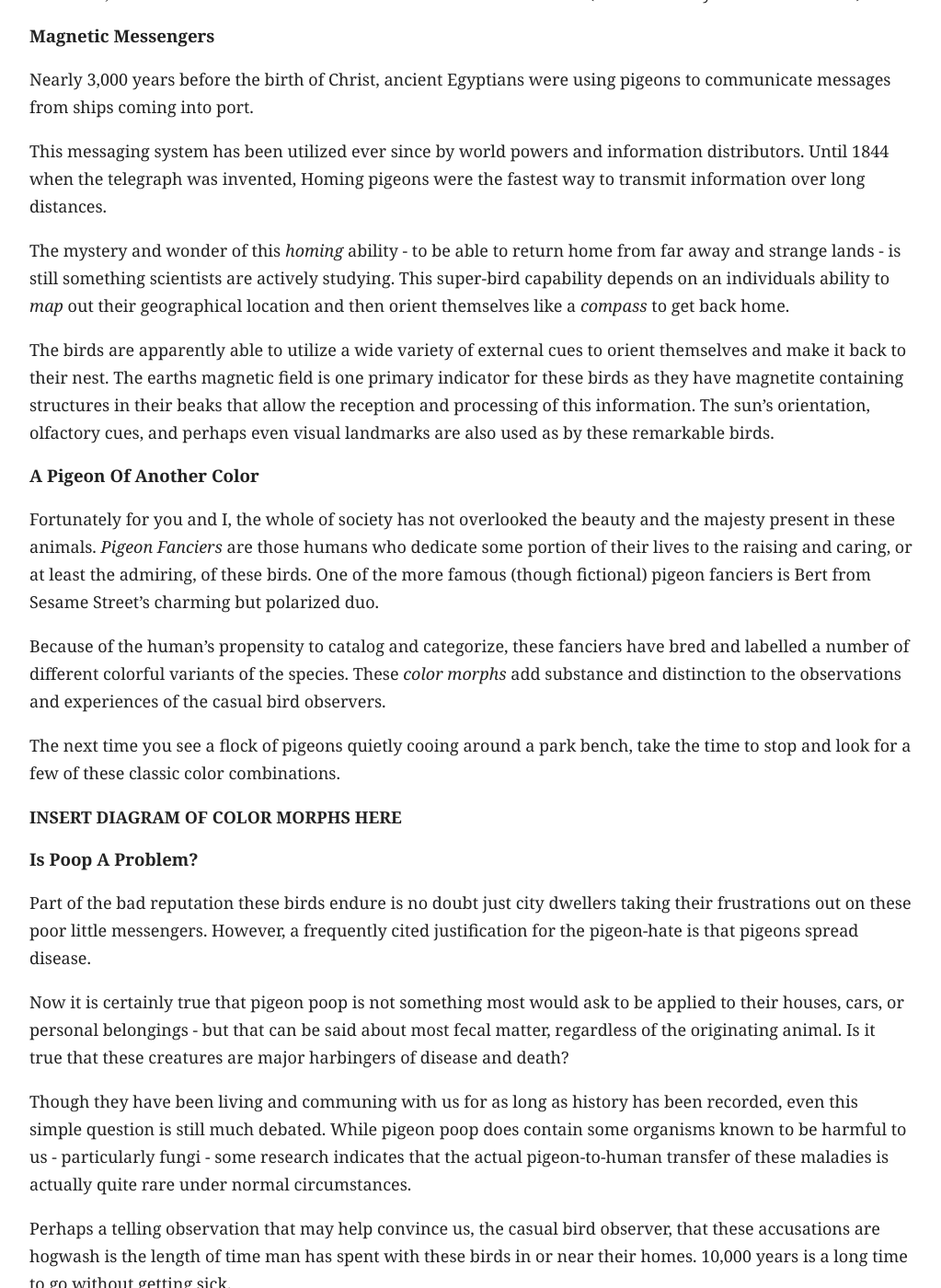
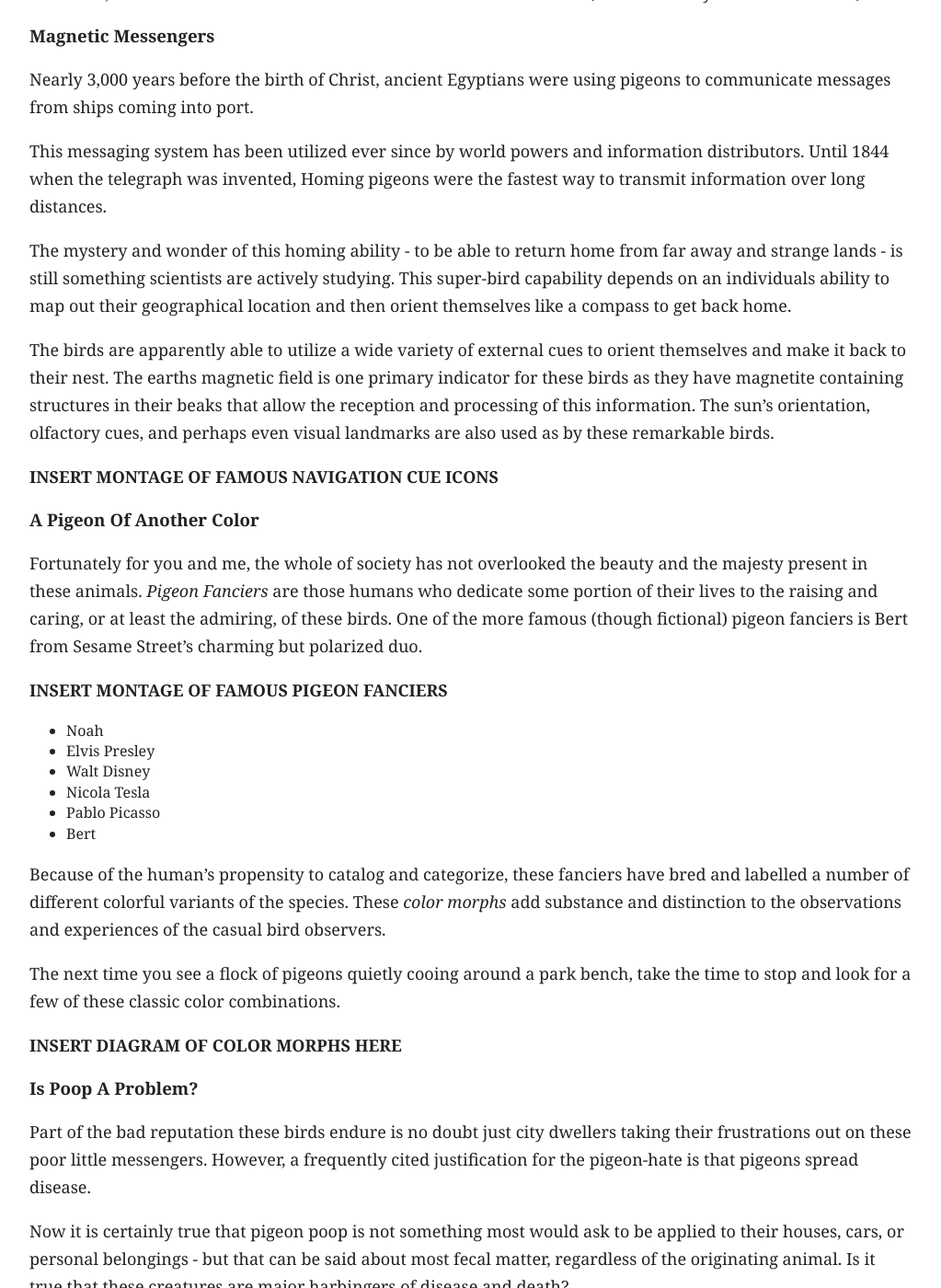
Before and after one commit to vlandham/LookABird, a Jekyll site: the page built from _posts/2013-12-29-pigeons.md, in a window 1280 px wide and 1400 px high, scrolled down 1313 px. Shown: the whole window at 92% size, without its empty margins (128-1151 px from the left). Built offline with Jekyll 4.4.1, drawn with Linux system fonts in a browser that asks for light colours; some web fonts are replaced.

Commit message:
more visual ideas

```diff
--- a/_posts/2013-12-29-pigeons.md
+++ b/_posts/2013-12-29-pigeons.md
@@ -34,13 +34,25 @@ Nearly 3,000 years before the birth of Christ, ancient Egyptians were using pige
 
 This messaging system has been utilized ever since by world powers and information distributors. Until 1844 when the telegraph was invented, Homing pigeons were the fastest way to transmit information over long distances.
 
-The mystery and wonder of this _homing_ ability - to be able to return home from far away and strange lands - is still something scientists are actively studying. This super-bird capability depends on an individuals ability to _map_ out their geographical location and then orient themselves like a _compass_ to get back home.
+The mystery and wonder of this homing ability - to be able to return home from far away and strange lands - is still something scientists are actively studying. This super-bird capability depends on an individuals ability to map out their geographical location and then orient themselves like a compass to get back home.
 
 The birds are apparently able to utilize a wide variety of external cues to orient themselves and make it back to their nest. The earths magnetic field is one primary indicator for these birds as they have magnetite containing structures in their beaks that allow the reception and processing of this information. The sun's orientation, olfactory cues, and perhaps even visual landmarks are also used as by these remarkable birds.
 
+
+__INSERT MONTAGE OF FAMOUS NAVIGATION CUE ICONS__
+
 ### A Pigeon Of Another Color
 
-Fortunately for you and I, the whole of society has not overlooked the beauty and the majesty present in these animals. _Pigeon Fanciers_ are those humans who dedicate some portion of their lives to the raising and caring, or at least the admiring, of these birds. One of the more famous (though fictional) pigeon fanciers is Bert from Sesame Street's charming but polarized duo.
+Fortunately for you and me, the whole of society has not overlooked the beauty and the majesty present in these animals. _Pigeon Fanciers_ are those humans who dedicate some portion of their lives to the raising and caring, or at least the admiring, of these birds. One of the more famous (though fictional) pigeon fanciers is Bert from Sesame Street's charming but polarized duo.
+
+__INSERT MONTAGE OF FAMOUS PIGEON FANCIERS__
+
+* Noah
+* Elvis Presley
+* Walt Disney
+* Nicola Tesla
+* Pablo Picasso
+* Bert
 
 Because of the human's propensity to catalog and categorize, these fanciers have bred and labelled a number of different colorful variants of the species. These _color morphs_ add substance and distinction to the observations and experiences of the casual bird observers.
 
```
